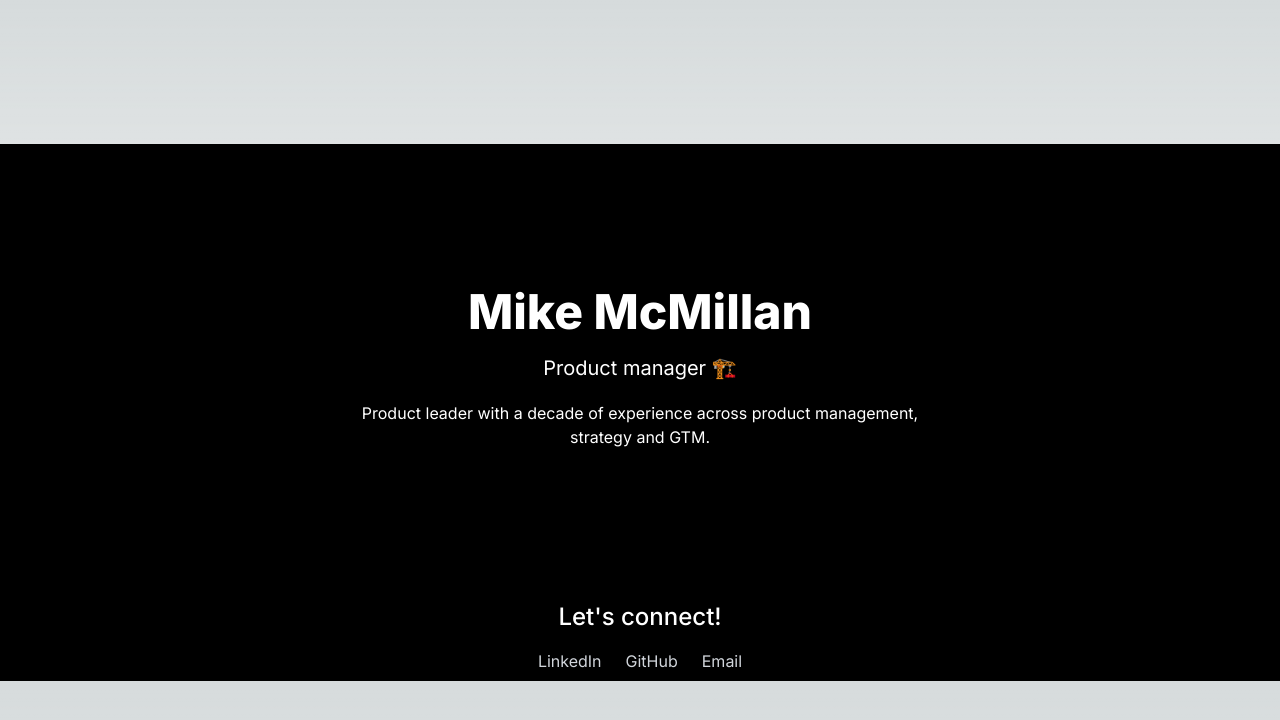
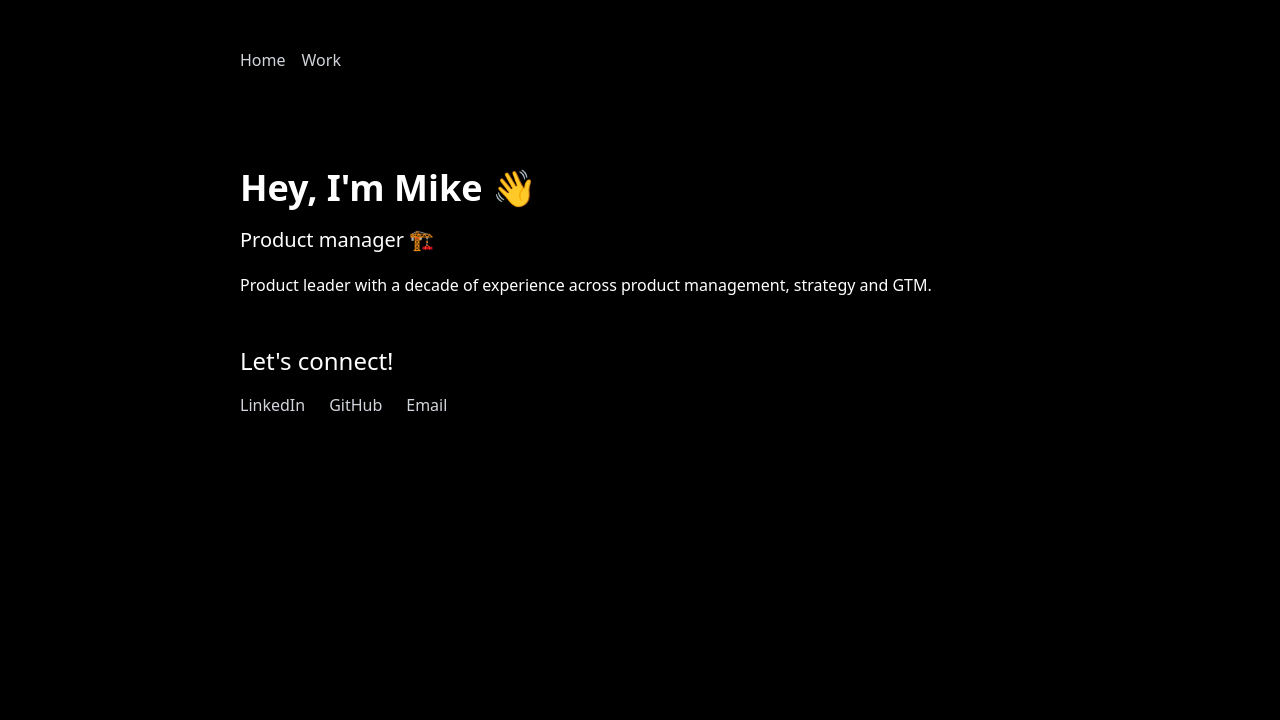
Before and after one commit to mmcm77/mikemcmillan.ca, a Next.js app: page / in a window 1280 px wide. Shown: the top 720 px of the page. Built offline with nearby package versions, Linux system fonts and the light colour scheme.

Commit message:
clean up + basic nav

```diff
--- a/src/app/globals.css
+++ b/src/app/globals.css
@@ -2,32 +2,6 @@
 @tailwind components;
 @tailwind utilities;
 
-:root {
-  --foreground-rgb: 0, 0, 0;
-  --background-start-rgb: 214, 219, 220;
-  --background-end-rgb: 255, 255, 255;
+body {
+  background: #000 !important;
 }
-
-@media (prefers-color-scheme: dark) {
-  :root {
-    --foreground-rgb: 255, 255, 255;
-    --background-start-rgb: 0, 0, 0;
-    --background-end-rgb: 0, 0, 0;
-  }
-}
-
-body {
-  color: rgb(var(--foreground-rgb));
-  background: linear-gradient(
-      to bottom,
-      transparent,
-      rgb(var(--background-end-rgb))
-    )
-    rgb(var(--background-start-rgb));
-}
-
-@layer utilities {
-  .text-balance {
-    text-wrap: balance;
-  }
-}
--- a/src/app/layout.tsx
+++ b/src/app/layout.tsx
@@ -1,9 +1,8 @@
 import type { Metadata } from "next";
-import { Inter } from "next/font/google";
+
 import "./globals.css";
-import Navbar from "@/components/Navbar";
 
-const inter = Inter({ subsets: ["latin"] });
+import Nav from "@/components/Nav";
 
 export const metadata: Metadata = {
   title: "Mike McMillan | Product Manager portfolio",
@@ -11,14 +10,17 @@ export const metadata: Metadata = {
     "Experienced Product Manager with a track record in strategy, GTM, and product development. Skilled in Agile, data-driven decision making, and cross-functional leadership.",
 };
 
-const Layout = ({ children }: { children: React.ReactNode }) => {
+export default function RootLayout({
+  children,
+}: {
+  children: React.ReactNode;
+}) {
   return (
     <html lang="en">
-      <body className={inter.className}>
-        <main>{children}</main>
+      <body className="container mx-auto px-12 max-w-4xl">
+        <Nav />
+        <div className="">{children}</div>
       </body>
     </html>
   );
-};
-
-export default Layout;
+}
--- a/src/app/page.tsx
+++ b/src/app/page.tsx
@@ -1,24 +1,42 @@
-import Links from "@/components/LinksSection";
+import Link from "next/link";
 
 export default function Home() {
   return (
     <main>
-      <section className="bg-black text-white mt-36">
-        {" "}
-        <div className="mx-auto max-w-screen-xl px-4 py-36">
-          <header className="mx-auto max-w-xl text-center">
-            {" "}
-            <h1 className="text-3xl font-extrabold sm:text-5xl">
-              Mike McMillan
-            </h1>
+      <section className="bg-black text-white">
+        <div className="">
+          <div className="">
+            <div className="text-xl font-extrabold sm:text-4xl">
+              Hey, I&apos;m Mike 👋
+            </div>
             <div className="mt-4 sm:text-xl/relaxed">Product manager 🏗️</div>
             <div className="mt-4 sm:text-l/relaxed">
               Product leader with a decade of experience across product
               management, strategy and GTM.
             </div>
-          </header>
+          </div>
         </div>
-        <Links />
+
+        <div className="container py-12">
+          <h2 className="text-2xl font-medium mb-4">Let&apos;s connect!</h2>
+          <ul className="flex sm:flex-row gap-6">
+            <li>
+              <Link href="https://www.linkedin.com/in/mcmillanm">
+                <div className="text-gray-300 hover:underline">LinkedIn</div>
+              </Link>
+            </li>
+            <li>
+              <Link href="https://github.com/mmcm77">
+                <p className="text-gray-300 hover:underline">GitHub</p>
+              </Link>
+            </li>
+            <li>
+              <Link href="mailto:mikemcmillan55@gmail.com">
+                <p className="text-gray-300 hover:underline">Email</p>
+              </Link>
+            </li>
+          </ul>
+        </div>
       </section>
     </main>
   );
--- /dev/null
+++ b/src/app/work/page.tsx
@@ -0,0 +1,16 @@
+import Link from "next/link";
+
+export default function Home() {
+  return (
+    <main>
+      <section className="bg-black text-white">
+        <div className="">
+          <div className="">
+            <div className="text-3xl font-extrabold sm:text-4xl">My work </div>
+            <div className="mt-4 sm:text-xl/relaxed">in progress...</div>
+          </div>
+        </div>
+      </section>
+    </main>
+  );
+}
--- a/src/components/LinksSection.tsx
+++ /dev/null
@@ -1,32 +0,0 @@
-import Link from "next/link";
-
-const LinksSection: React.FC = () => {
-  return (
-    <section className="py-2">
-      <div className="container mx-auto px-4">
-        <h2 className="text-2xl font-medium mb-4 text-center">
-          Let&apos;s connect!
-        </h2>
-        <ul className="flex sm:flex-row justify-center gap-6">
-          <li>
-            <Link href="https://www.linkedin.com/in/mcmillanm">
-              <div className="text-gray-300 hover:underline">LinkedIn</div>
-            </Link>
-          </li>
-          <li>
-            <Link href="https://github.com/mmcm77">
-              <p className="text-gray-300 hover:underline">GitHub</p>
-            </Link>
-          </li>
-          <li>
-            <Link href="mailto:mikemcmillan55@gmail.com">
-              <p className="text-gray-300 hover:underline">Email</p>
-            </Link>
-          </li>
-        </ul>
-      </div>
-    </section>
-  );
-};
-
-export default LinksSection;
--- /dev/null
+++ b/src/components/Nav.tsx
@@ -0,0 +1,20 @@
+import Link from "next/link";
+
+const Nav: React.FC = () => {
+  return (
+    <nav className="py-12 pb-24 text-gray-300">
+      <div className="container mx-auto flex-row items-center justify-between">
+        <ul className="flex flex-row gap-4">
+          <li>
+            <Link href="/">Home</Link>
+          </li>
+          <li>
+            <Link href="/work">Work</Link>
+          </li>
+        </ul>
+      </div>
+    </nav>
+  );
+};
+
+export default Nav;
--- a/src/components/Navbar.tsx
+++ /dev/null
@@ -1,41 +0,0 @@
-"use client";
-
-import React, { useState } from "react";
-import Link from "next/link";
-import HamburgerIcon from "./icons/HamburgerIcon";
-
-const Navbar: React.FC = () => {
-  const [menuOpen, setMenuOpen] = useState(false);
-
-  return (
-    <nav className="bg-black text-white p-4">
-      <div className="container mx-auto flex items-center justify-between">
-        <Link href="/">
-          <div>Home</div>
-        </Link>
-
-        <button
-          className="block md:hidden"
-          onClick={() => setMenuOpen(!menuOpen)}
-        >
-          <HamburgerIcon />
-        </button>
-
-        {/* Navigation Links */}
-        <ul className={`md:flex gap-4 ${menuOpen ? "block" : "hidden"}`}>
-          <li>
-            <Link href="/">Home</Link>
-          </li>
-          <li>
-            <Link href="/projects">Projects</Link>
-          </li>
-          <li>
-            <Link href="/blog">Blog</Link>
-          </li>
-        </ul>
-      </div>
-    </nav>
-  );
-};
-
-export default Navbar;
--- a/src/components/icons/HamburgerIcon.tsx
+++ /dev/null
@@ -1,27 +0,0 @@
-import React from "react";
-
-interface HamburgerIconProps {
-  isOpen?: boolean; // Optional prop to control open/closed state
-  size?: number; // Optional for size control
-  color?: string; // Optional for color customization
-}
-
-const HamburgerIcon: React.FC<HamburgerIconProps> = ({
-  isOpen = false,
-  size = 24,
-  color = "white",
-}) => {
-  return (
-    <svg
-      xmlns="http://www.w3.org/2000/svg"
-      width={size}
-      height={size}
-      viewBox="0 0 24 24"
-      fill={color}
-    >
-      <path d="M4 6h16v2H4zm0 5h16v2H4zm0 5h16v2H4z" />
-    </svg>
-  );
-};
-
-export default HamburgerIcon;
--- a/src/pages/about.tsx
+++ /dev/null
@@ -1,7 +0,0 @@
-import React from "react";
-
-const AboutPage: React.FC = () => {
-  return <div>{/* Your about page content */}</div>;
-};
-
-export default AboutPage;
--- a/src/pages/projects.tsx
+++ /dev/null
@@ -1,7 +0,0 @@
-import React from "react";
-
-const ProjectPage: React.FC = () => {
-  return <div>{/* Your about page content */}</div>;
-};
-
-export default ProjectPage;
--- a/tailwind.config.ts
+++ b/tailwind.config.ts
@@ -1,17 +1,11 @@
 import type { Config } from "tailwindcss";
 
 const config: Config = {
-  content: [
-    "./src/pages/**/*.{js,ts,jsx,tsx,mdx}",
-    "./src/components/**/*.{js,ts,jsx,tsx,mdx}",
-    "./src/app/**/*.{js,ts,jsx,tsx,mdx}",
-  ],
+  content: ["./src/**/*.{js,ts,jsx,tsx,mdx}"],
   theme: {
     extend: {
-      backgroundImage: {
-        "gradient-radial": "radial-gradient(var(--tw-gradient-stops))",
-        "gradient-conic":
-          "conic-gradient(from 180deg at 50% 50%, var(--tw-gradient-stops))",
+      backgroundColor: {
+        global: "#000",
       },
     },
   },
```
Also changed, not shown: package.json (+4 -4 lines), 1 other file (tests, documents, lock files or other folders).
